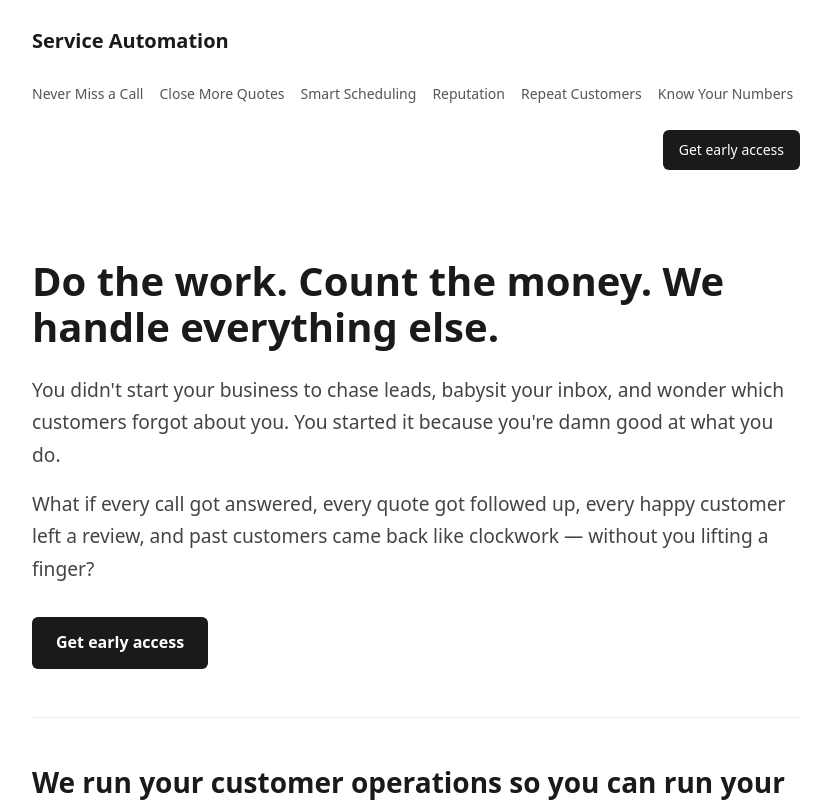
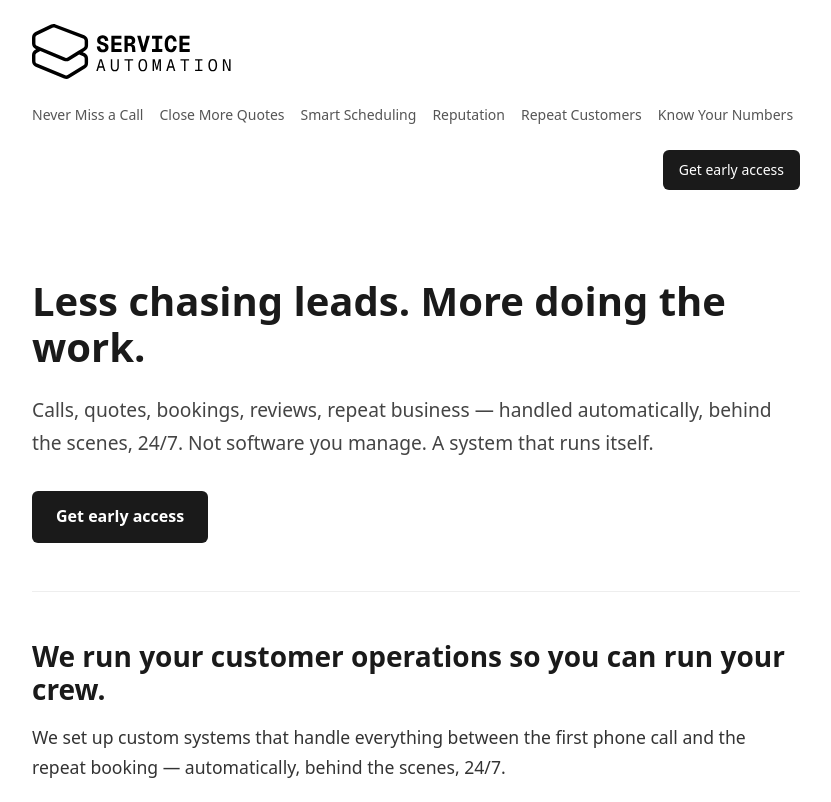
Before and after one commit to BrownlowDesign/serviceautomation-web, a Next.js app: page / in a window 1280 px wide. Shown: the top 802 px of the page, without its empty margins (224-1055 px from the left). Built offline with nearby package versions, Linux system fonts and the light colour scheme.

Commit message:
health monitoring: detailed check endpoint, daily report email, cron

```diff
--- a/src/app/layout.tsx
+++ b/src/app/layout.tsx
@@ -1,6 +1,7 @@
 import type { Metadata } from "next";
 import { siteConfig, navLinks } from "@/lib/config";
 import "./globals.css";
+import Image from "next/image";
 
 export const metadata: Metadata = {
   title: {
@@ -18,7 +19,7 @@ export default function RootLayout({ children }: { children: React.ReactNode })
         <header className="site-header">
           <nav>
             <a href="/" className="site-logo">
-              {siteConfig.name}
+              <Image src="/service-automation-logo.svg" alt={siteConfig.name} width={200} height={100} />
             </a>
             <div className="nav-links">
               {navLinks.map((link) => (
--- a/src/app/page.tsx
+++ b/src/app/page.tsx
@@ -5,17 +5,11 @@ export default function Home() {
     <main>
       {/* HERO */}
       <section className="hero">
-        <h1>Do the work. Count the money. We handle everything else.</h1>
+        <h1>Less chasing leads. More doing the work.</h1>
         <p className="hero-subhead">
-          You didn&apos;t start your business to chase leads, babysit your inbox,
-          and wonder which customers forgot about you. You started it because
-          you&apos;re damn good at what you do.
+        Calls, quotes, bookings, reviews, repeat business — handled automatically, behind the scenes, 24/7. Not software you manage. A system that runs itself.
         </p>
-        <p className="hero-subhead">
-          What if every call got answered, every quote got followed up, every
-          happy customer left a review, and past customers came back like
-          clockwork — without you lifting a finger?
-        </p>
+
         <a href="#signup" className="hero-cta">Get early access</a>
       </section>
 
```
Also changed, not shown: public/service-automation-logo.svg (added).
